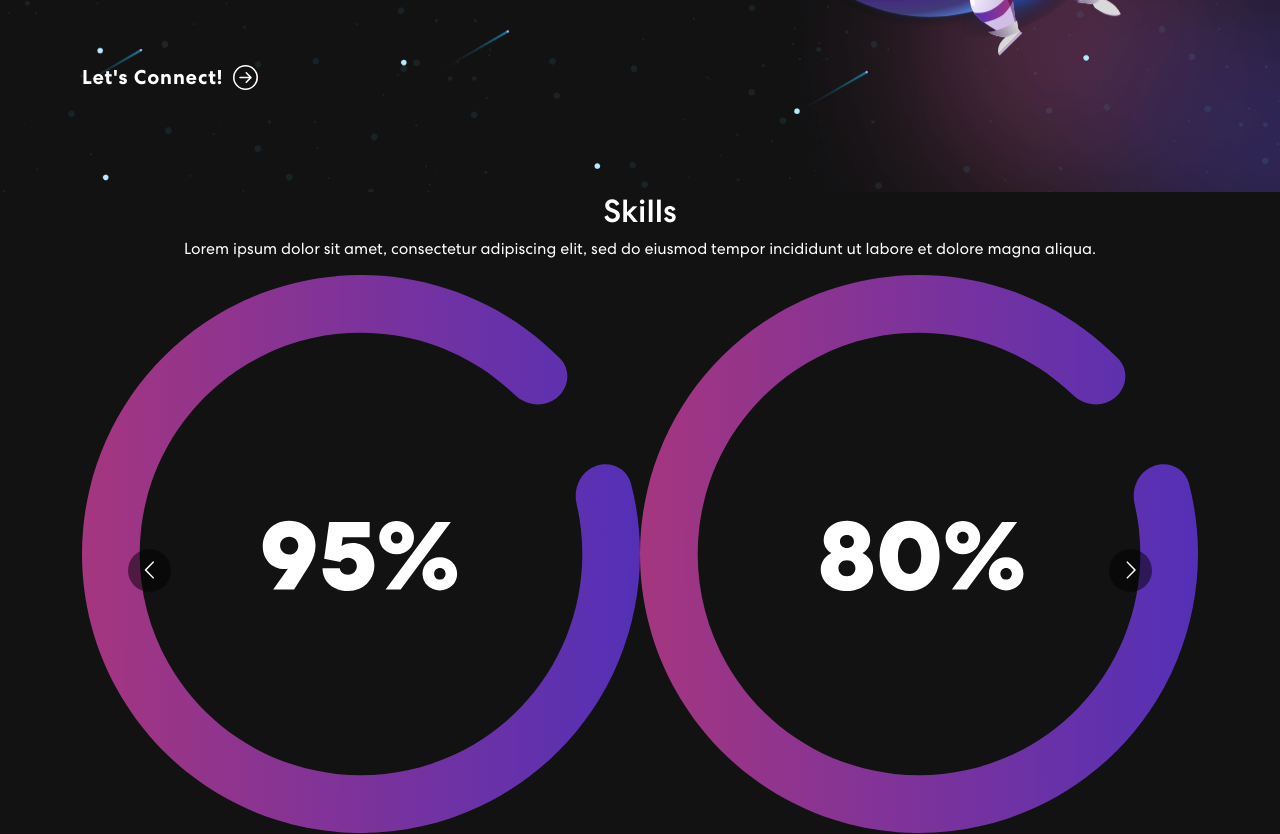
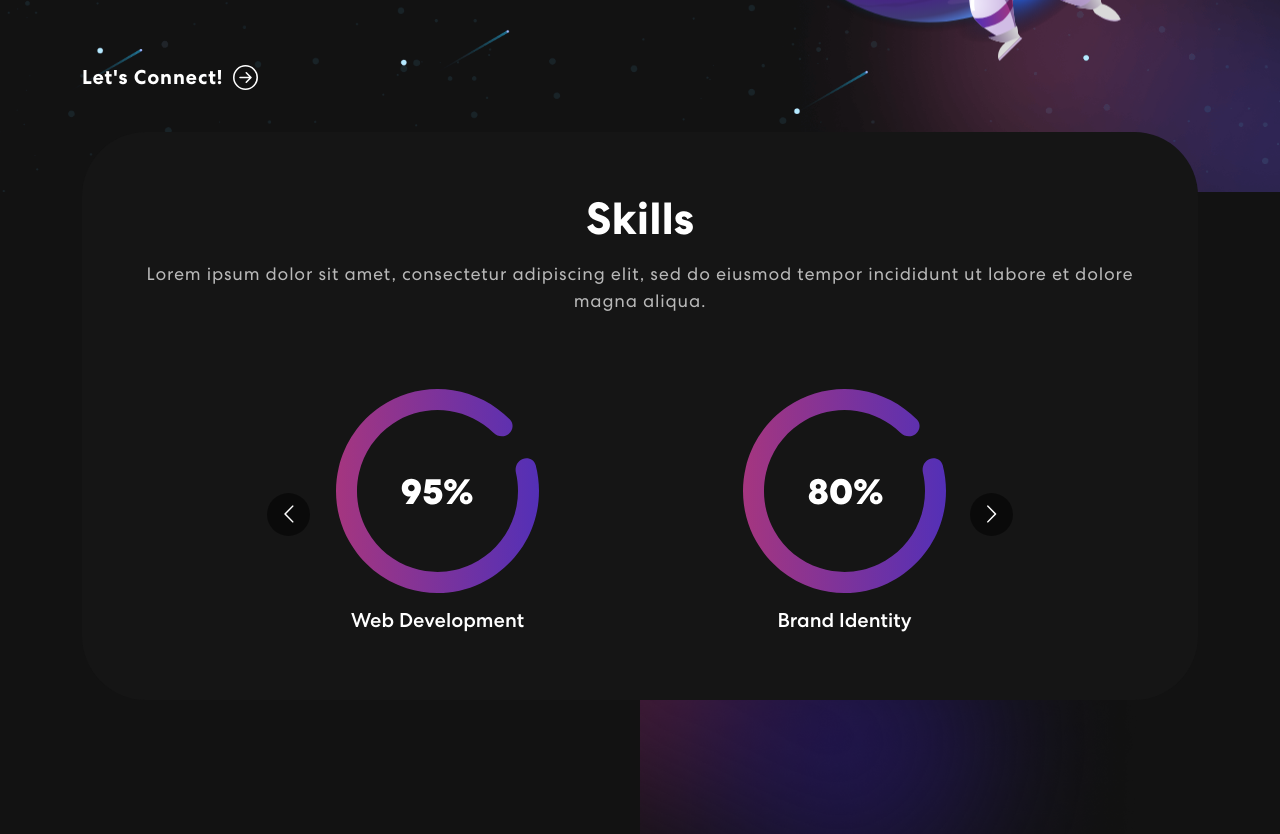
Before and after one commit to fatimahpatel/personal_portfolio, a React (Create React App) app: page / in a window 1280 px wide. Shown: the part 580-1414 px from the top of the page. Built offline with nearby package versions, Linux system fonts and the light colour scheme.

Commit message:
Added styling to the Skill section, resizing and formatting

```diff
--- a/src/App.css
+++ b/src/App.css
@@ -330,12 +330,50 @@ nav.navbar .navbar-toggler[aria-expanded="true"] .navbar-toggler-icon {
   border-right: 0.08em solid #666;
 }
 
+/*§§§§Skills section§§§§*/
+.skill{
+  padding: 0 0 50px 0;
+  position: relative;
+}
+.skill-box{
+  background: #151515;
+  border-radius: 64px;
+  text-align: center;
+  padding: 60px 50px;
+  margin-top: -60px;
+}
 
+.skill h2{
+  font-size: 45px;
+  font-weight: 700;
+}
 
+.skill p{
+  color: #B8B8B8;
+  font-size: 18px;
+  letter-spacing: 0.8px;
+  line-height: 1.5em;
+  margin: 14px 0 75px 0;
+}
 
+.skill-slider{
+  width: 80%;
+  margin: 0 auto;
+  position: relative;
+}
 
+.skill-slider .item img{
+  width: 50%;
+  margin: 0 auto 15px auto;
+}
 
-
+.background-image-left{
+  top: 28%;
+  position: absolute;
+  bottom: 0;
+  width: 40%;
+  z-index: -4;
+}
 
 
 
--- a/src/components/Skills.js
+++ b/src/components/Skills.js
@@ -39,7 +39,7 @@ export const Skills = () => {
                 Skills
               </h2>
               <p>Lorem ipsum dolor sit amet, consectetur adipiscing elit, sed do eiusmod tempor incididunt ut labore et dolore magna aliqua.</p>
-              <Carousel responsive={responsive} infinite={true} className="skills-slider">
+              <Carousel responsive={responsive} infinite={true} className="skill-slider">
                 <div className="item">
                   <img src={meter1} alt="Image"/>
                   <h5>Web Development</h5>
```
